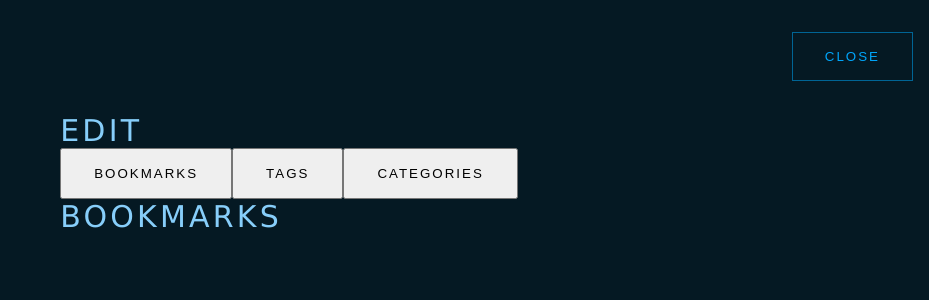
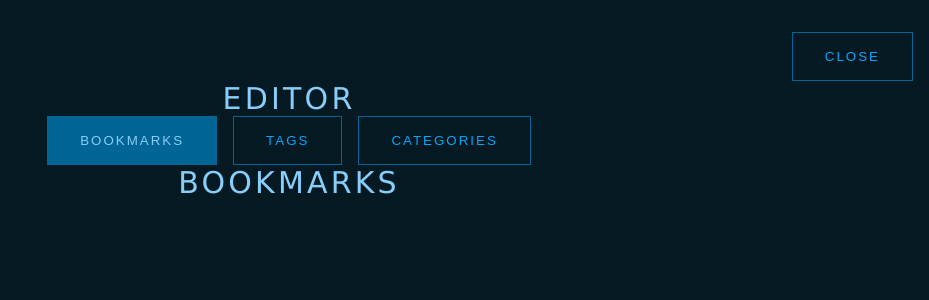
Before and after one commit to mistyb01/web-collector, a React (Create React App) app: page / in a window 1280 px wide. Both pictures are taken after a click on the button "EDIT". Shown: the top 300 px of the page, without its empty margins (351-1280 px from the left). Built offline with nearby package versions, Linux system fonts and the light colour scheme.

Commit message:
button classes change with state

```diff
--- a/src/App.tsx
+++ b/src/App.tsx
@@ -17,8 +17,6 @@ const App:FC = () => {
   const [showAddBookmark, setShowAddBookmark] = useState(false);
 
   const [editMode, setEditMode] = useState(false);
-
-  const test:Link = {name: "test", url: "https://developer.mozilla.org/en-US/", description:"", category: "code", tag: "official docs"};
 
   const categoryList = Array.from(new Set(
     bookmarkData.map((bookmark) => bookmark.category)
@@ -68,7 +66,7 @@ const App:FC = () => {
             <AddBookmark handleAddToBookmarks={handleAddToBookmarks} closeForm={() => setShowAddBookmark(false)} categoryList={categoryList} bookmarkData={bookmarkData}/>
           </main>
           : editMode ?
-          <main className="form-container">
+          <main className="edit-container">
             <EditMode/>
           </main>
           :
--- a/src/edit-mode/EditMode.tsx
+++ b/src/edit-mode/EditMode.tsx
@@ -8,17 +8,16 @@ interface Props {
 }
 
 export const EditMode: React.FC<Props> = (props) => {
-
     const [mode, setMode] = useState('bookmarks');
 
-
+    // <div className={`container${someCondition ? ' bg-green' : ''}`}
   return (
     <div className="edit-mode-container">
-        <h2>EDIT</h2>
-        <ul>
-            <button onClick={() => setMode('bookmarks')}>Bookmarks</button>
-            <button onClick={() => setMode('tags')}>Tags</button>
-            <button onClick={() => setMode('categories')}>Categories</button>
+        <h2>EDITOR</h2>
+        <ul className='horizontal-space'>
+            <button className={`${mode === 'bookmarks' ? 'header__button header__button--selected' : 'header__button'}`} onClick={() => setMode('bookmarks')}>Bookmarks</button>
+            <button className={`${mode === 'tags' ? 'header__button header__button--selected' : 'header__button'}`} onClick={() => setMode('tags')}>Tags</button>
+            <button className={`${mode === 'categories' ? 'header__button header__button--selected' : 'header__button'}`} onClick={() => setMode('categories')}>Categories</button>
         </ul>
         {mode === 'bookmarks' ? <EditBookmarks/> :
         mode === 'tags' ? <EditTags/> :
--- a/src/index.css
+++ b/src/index.css
@@ -224,3 +224,11 @@ input[type=text]:focus {
 .category-option--new {
   color: var(--highlight-color);
 }
+
+/* edit mode */
+
+.edit-container {
+  text-align: center;
+  width: 70vw;
+  margin: 0 auto;
+}
```
